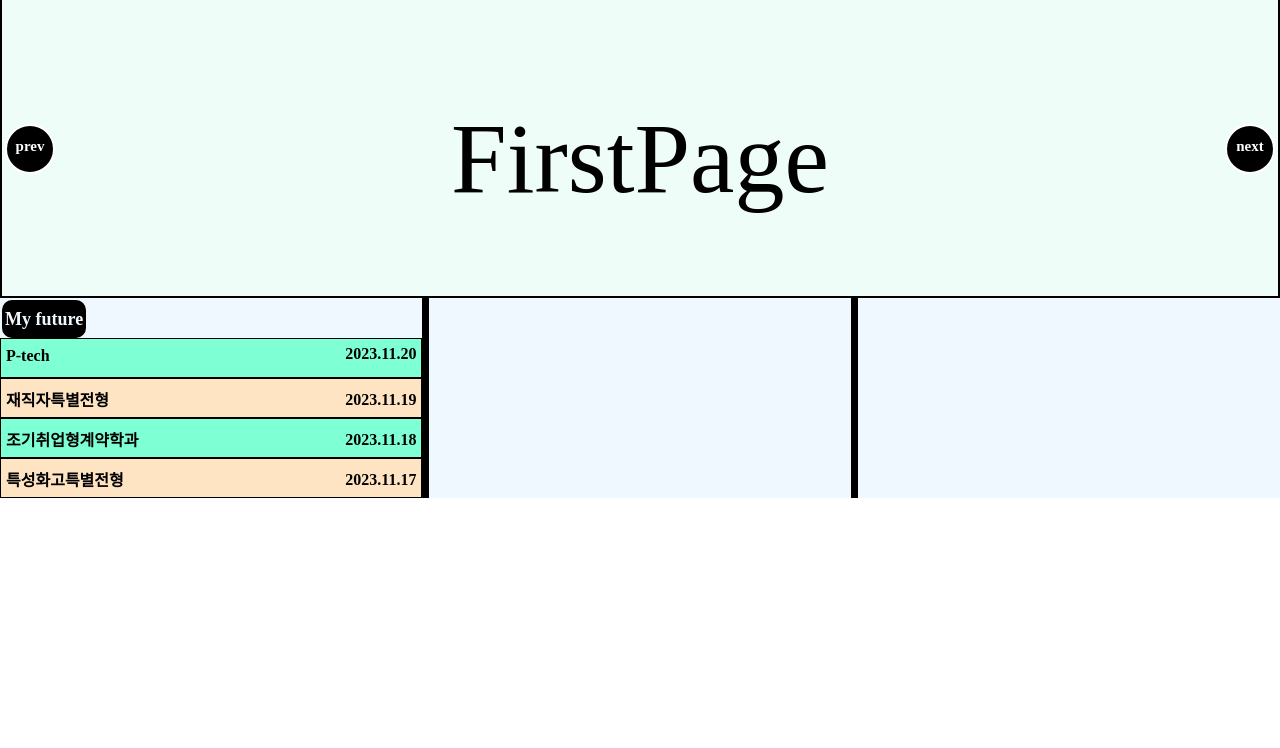
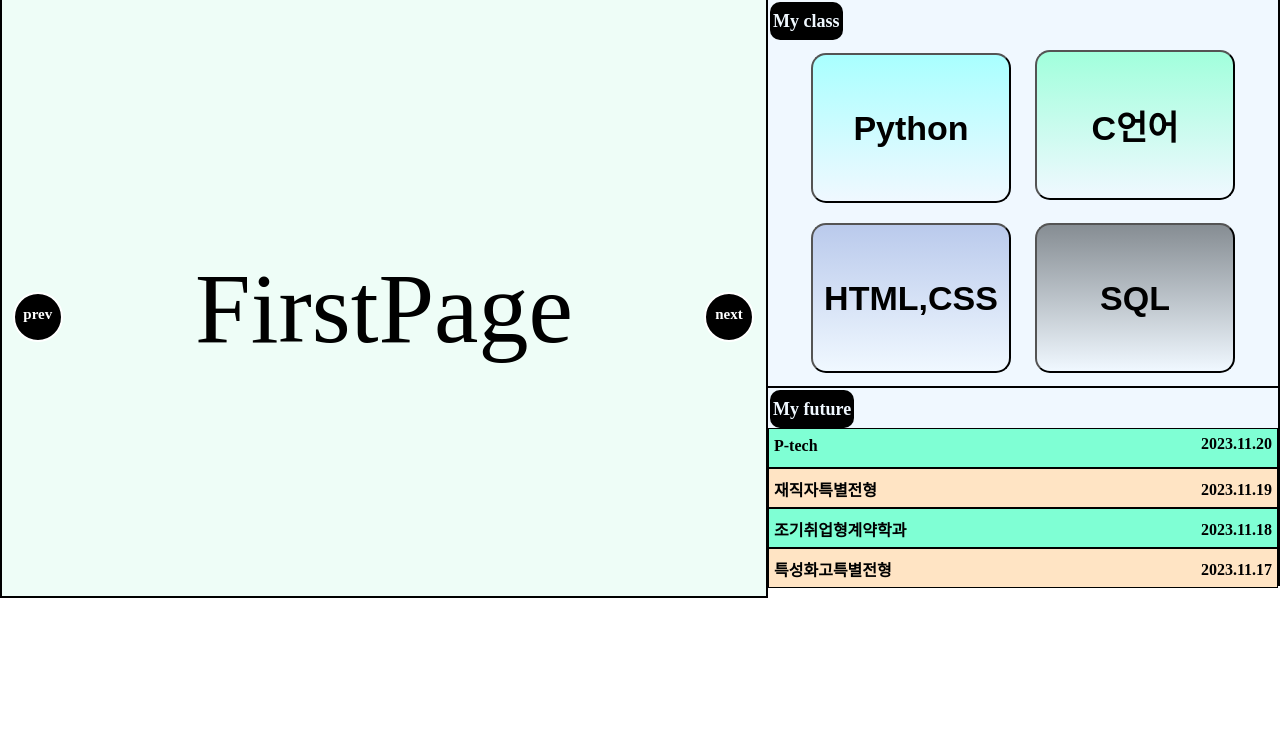
Before and after one commit to TaeWoongYoun/MyWeb, a plain HTML site: page index.html in a window 1280 px wide. Shown: the part 52-800 px from the top of the page. Drawn offline with Linux system fonts and the light colour scheme.

Commit message:
Test : icon update

```diff
--- a/index.html
+++ b/index.html
@@ -58,8 +58,18 @@
                 <label for="carousel-1" class="carousel-control next control-4">next</label>
             </div>
         </div>
-    <div class="content">
-        <div class="con1 conBox">
+        <div class="iconBox">
+            <div class="name">
+                <p>My class</p>
+            </div>
+            <div class="iconBtn">
+                <button>Python</button>
+                <button>C언어</button>
+                <button>HTML,CSS</button>
+                <button>SQL</button>
+            </div>
+        </div>
+        <div class="conBox">
             <div class="name">
                 <p>My future</p>
             </div>
@@ -76,15 +86,6 @@
             </ul>
         </div>
         </div>
-        <div class="line"></div>
-        <div class="con2 conBox">
-
-        </div>
-        <div class="line"></div>
-        <div class="con3 conBox">
-
-        </div>
-    </div>
     <footer>
 
     </footer>
--- a/style.css
+++ b/style.css
@@ -88,10 +88,9 @@ header{
     background-color: aliceblue;
     border: 2px solid black;
     border-radius: 15px;
-    left: 0%;
-    right: 0%;
+    right: 2%;
     margin: auto;
-    top: 15%;
+    top: 1%;
     display: none;
 }
 
@@ -124,10 +123,13 @@ input[id=modal]:checked~.modalBox{
 }
 
 .slides {
+    width: 60%;
+    height: 600px;
     display: flex;
     overflow-x: auto;
     scroll-snap-type: x mandatory;
     scroll-behavior: smooth;
+    float: left;
 }
 
 .slides::-webkit-scrollbar {
@@ -144,7 +146,7 @@ input[id=modal]:checked~.modalBox{
     scroll-snap-align: start;
     flex-shrink: 0;
     width: 100%;
-    height: 300px;
+    height: 100%;
     background: #EEFDF7;
     border: #000000 2px solid;
     display: flex;
@@ -177,19 +179,18 @@ input[id=modal]:checked~.modalBox{
     line-height: 40px;
     text-align: center;
     position: absolute;
-    top: 22%;
+    top: 43%;
 }
 
 .carousel-control.prev {
-    left: 5px;
+    left: 1%;
 }
 .carousel-control.next {
-    right: 5px;
+    left: 55%;
 }
 
 .carousel-control:hover {
-    background: rgba(0, 0, 0, 0.8);
-    color: red;
+    color: aquamarine;
 }
 
 #carousel-1:checked ~ .control-1,
@@ -199,11 +200,15 @@ input[id=modal]:checked~.modalBox{
     display: block;
 }
 
+
 .conBox{
-    width: 33%;
+    width: 40%;
     height: 200px;
     background-color: aliceblue;
     float: left;
+    border-top: black solid 2px;
+    border-right: black solid 2px;
+    border-bottom: black solid 2px;
 }
 
 .line{
@@ -215,7 +220,7 @@ input[id=modal]:checked~.modalBox{
 
 .name{
     display: flex;
-    width: 100%;
+    width: 100px;
     height: 40px;
     line-height: 32px;
 }
@@ -259,3 +264,39 @@ input[id=modal]:checked~.modalBox{
 .Notice > ul > li:nth-child(even){
     background-color: bisque;
 }
+
+.iconBox{
+    float: left;
+    width: 40%;
+    height: 388px;
+    /* background: linear-gradient(to top, aquamarine, bisque); */
+    background-color: aliceblue;
+    border-top: 2px solid black;
+    border-right: 2px solid black;
+    text-align: center;
+}
+
+.iconBtn > button{
+    width: 200px;
+    height: 150px;
+    border-radius: 15px;
+    margin: 10px;
+    font-size: 34px;
+    font-weight: 600;
+}
+
+.iconBtn > button:nth-child(1){
+    background: linear-gradient(to top, aliceblue, #A9FFFF);
+}
+
+.iconBtn > button:nth-child(2){
+    background: linear-gradient(to top, aliceblue, #A1FFDC);
+}
+
+.iconBtn > button:nth-child(3){
+    background: linear-gradient(to top, aliceblue, #BACAEC);
+}
+
+.iconBtn > button:nth-child(4){
+    background: linear-gradient(to top, aliceblue, #868D93);
+}
```
